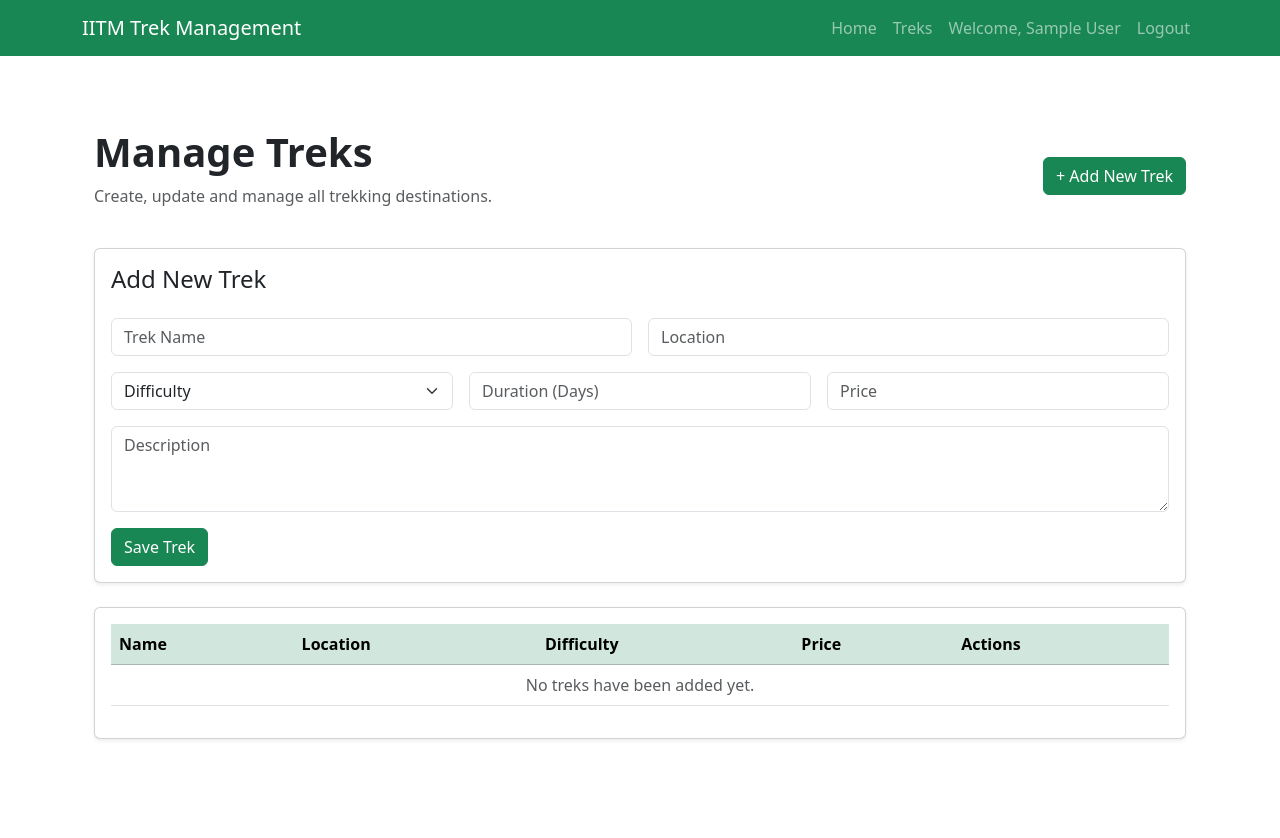
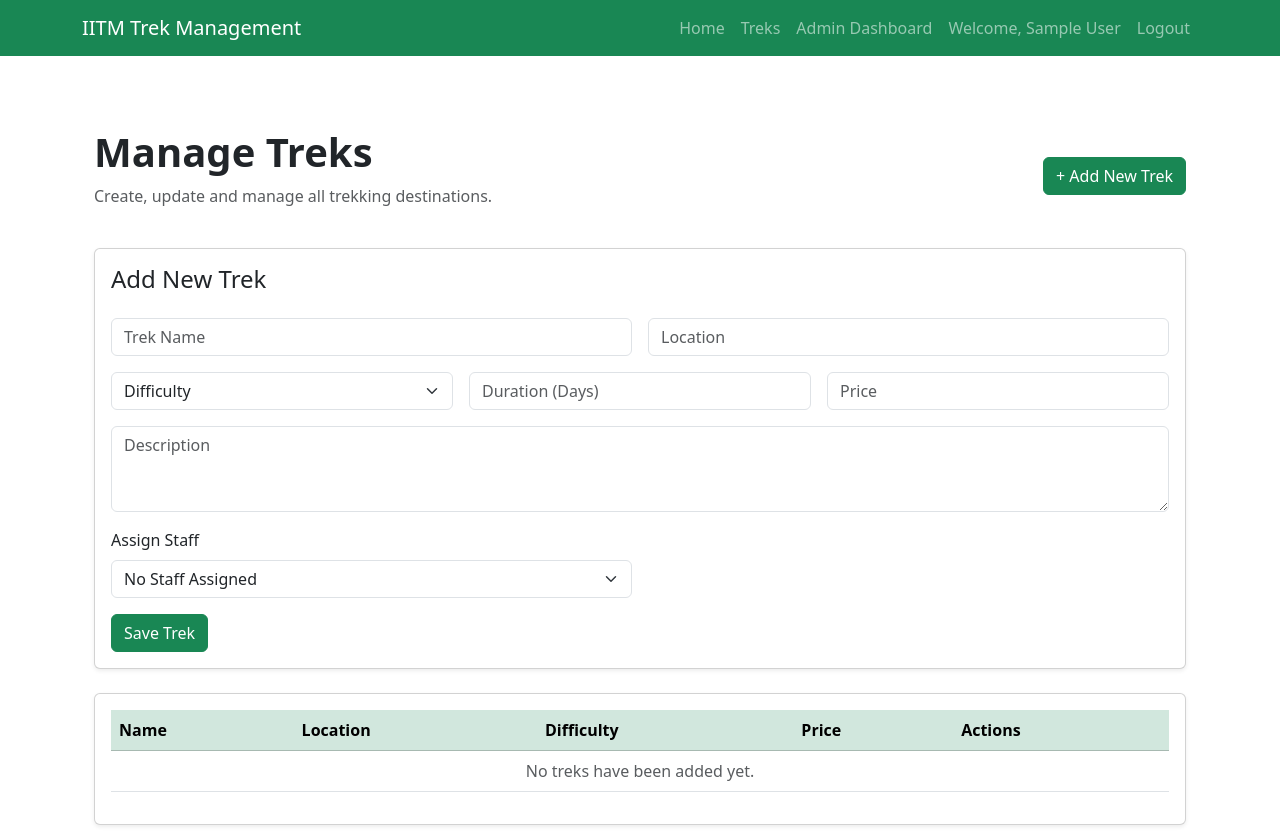
Before and after one commit to 25f2008615/iitm-trek-management-system, a Flask app: page /admin/manage-treks in a window 1280 px wide. Shown: the top 838 px of the page. Before the commit the page ends 740 px from the top, so only its background shows below. Run offline with Flask 3, Linux system fonts and the light colour scheme; the visitor is signed in with stand-in values (Sample User, id 1).

Commit message:
Completed Day 9: Staff Module

```diff
--- a/app.py
+++ b/app.py
@@ -34,9 +34,24 @@ def login():
 
         if user and user.password == password:
 
+            if user.role == "Staff" and not user.is_approved:
+
+                flash(
+                    "Your account is waiting for Admin approval.",
+                    "warning"
+                )
+
+                return redirect(url_for("login"))
+
             session["user_id"] = user.id
             session["full_name"] = user.full_name
             session["role"] = user.role
+
+            if user.role == "Staff":
+                return redirect(url_for("staff_dashboard"))
+
+            elif user.role == "Admin":
+                return redirect(url_for("admin_dashboard"))
 
             return redirect(url_for("home"))
 
@@ -55,13 +70,16 @@ def register():
 
     if request.method == "POST":
 
+        role = request.form["role"]
+
         new_user = User(
             full_name=request.form["full_name"],
             email=request.form["email"],
             password=request.form["password"],
-            role="Trekker",
+            role=role,
             age=int(request.form["age"]),
-            gender=request.form["gender"]
+            gender=request.form["gender"],
+            is_approved=(role != "Staff")
         )
 
         db.session.add(new_user)
@@ -121,6 +139,9 @@ def admin_dashboard():
 @app.route("/admin/manage-treks", methods=["GET", "POST"])
 def manage_treks():
 
+    if session.get("role") != "Admin":
+        return redirect(url_for("home"))
+
     edit_id = request.args.get("edit_id")
     trek_to_edit = None
 
@@ -152,6 +173,13 @@ def manage_treks():
         trek.price = int(request.form["price"])
         trek.description = request.form["description"]
 
+        staff_id = request.form.get("staff_id")
+
+        if staff_id:
+            trek.staff_id = int(staff_id)
+        else:
+            trek.staff_id = None
+
         db.session.commit()
 
         if trek_id:
@@ -163,10 +191,16 @@ def manage_treks():
 
     treks = Trek.query.all()
 
+    staff_members = User.query.filter_by(
+        role="Staff",
+        is_approved=True
+    ).all()
+
     return render_template(
         "admin/manage_treks.html",
         treks=treks,
-        trek_to_edit=trek_to_edit
+        trek_to_edit=trek_to_edit,
+        staff_members=staff_members
     )
 
 
@@ -242,6 +276,59 @@ def my_bookings():
         bookings=bookings
     )
 
+# ---------------- APPROVE STAFF ---------------- #
+
+@app.route("/admin/approve-staff")
+def approve_staff_page():
+
+    if session.get("role") != "Admin":
+        return redirect(url_for("home"))
+
+    staff_members = User.query.filter_by(
+        role="Staff",
+        is_approved=False
+    ).all()
+
+    return render_template(
+        "admin/approve_staff.html",
+        staff_members=staff_members
+    )
+
+
+@app.route("/admin/approve-staff/<int:user_id>")
+def approve_staff(user_id):
+
+    if session.get("role") != "Admin":
+        return redirect(url_for("home"))
+
+    staff = User.query.get_or_404(user_id)
+
+    staff.is_approved = True
+
+    db.session.commit()
+
+    flash("Staff approved successfully!", "success")
+
+    return redirect(url_for("approve_staff_page"))
+
+
+# ---------------- STAFF DASHBOARD ---------------- #
+
+@app.route("/staff/dashboard")
+def staff_dashboard():
+
+    if session.get("role") != "Staff":
+        return redirect(url_for("home"))
+
+    treks = Trek.query.filter_by(
+        staff_id=session["user_id"]
+    ).all()
+
+    return render_template(
+        "staff/dashboard.html",
+        treks=treks
+    )
+
 
 # ---------------- RUN APP ---------------- #
 
--- a/models.py
+++ b/models.py
@@ -18,6 +18,8 @@ class User(db.Model):
     age = db.Column(db.Integer, nullable=False)
 
     gender = db.Column(db.String(10), nullable=False)
+
+    is_approved = db.Column(db.Boolean, default=True)
 
     treks = db.relationship("Trek", backref="staff", lazy=True)
 
--- a/templates/admin/manage_treks.html
+++ b/templates/admin/manage_treks.html
@@ -97,6 +97,33 @@ Manage Treks
                 <div class="col-12">
                     <textarea name="description" class="form-control" rows="3"
                         placeholder="Description">{{ trek_to_edit.description if trek_to_edit else '' }}</textarea>
+                </div>
+
+                <div class="col-md-6">
+
+                    <label class="form-label">
+                        Assign Staff
+                    </label>
+
+                    <select name="staff_id" class="form-select">
+
+                        <option value="">
+                            No Staff Assigned
+                        </option>
+
+                        {% for staff in staff_members %}
+
+                        <option value="{{ staff.id }}" {% if trek_to_edit and trek_to_edit.staff_id==staff.id %}
+                            selected {% endif %}>
+
+                            {{ staff.full_name }}
+
+                        </option>
+
+                        {% endfor %}
+
+                    </select>
+
                 </div>
 
                 <div class="col-12">
--- a/templates/layouts/base.html
+++ b/templates/layouts/base.html
@@ -58,7 +58,9 @@
                     {% elif session.get("role") == "Staff" %}
 
                     <li class="nav-item">
-                        <a class="nav-link" href="#">Staff Dashboard</a>
+                        <a class="nav-link" href="{{ url_for('staff_dashboard') }}">
+                            Staff Dashboard
+                        </a>
                     </li>
 
                     {% elif session.get("role") == "Admin" %}
@@ -100,9 +102,7 @@
 
             {{ message }}
 
-                    <button type="button"
-                            class="btn-close"
-                            data-bs-dismiss="alert">
+            <button type="button" class="btn-close" data-bs-dismiss="alert">
             </button>
 
         </div>
--- a/templates/user/home.html
+++ b/templates/user/home.html
@@ -39,7 +39,7 @@ Home
 
             {% elif session.get("role") == "Staff" %}
 
-            <a href="#" class="btn btn-outline-success btn-lg">
+            <a href="{{ url_for('staff_dashboard') }}" class="btn btn-outline-success btn-lg">
                 Staff Dashboard
             </a>
 
```
Also changed, not shown: seed.py (+9 -5 lines), templates/admin/approve_staff.html (added, +74 -0 lines), templates/admin/dashboard.html (+4 -4 lines), templates/auth/register.html (+26 -30 lines), templates/staff/dashboard.html (added, +65 -0 lines), README.md. Lines whose indentation alone changed are shown as unchanged.
